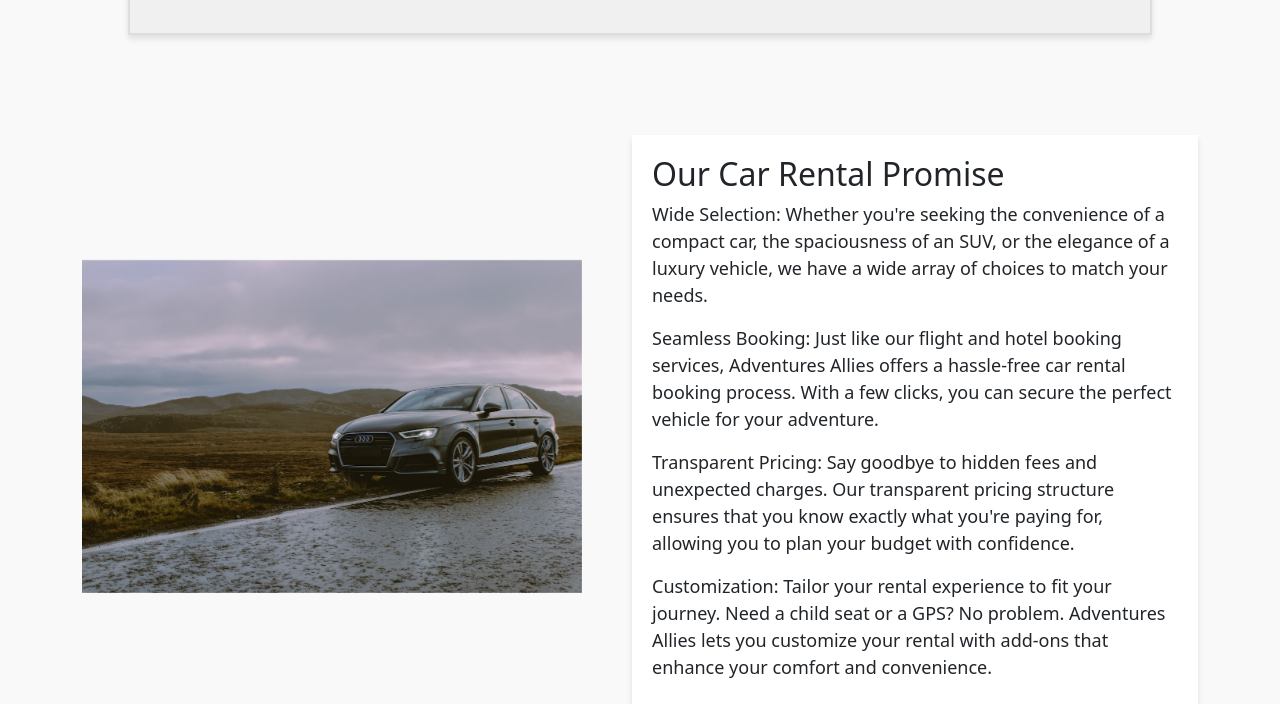
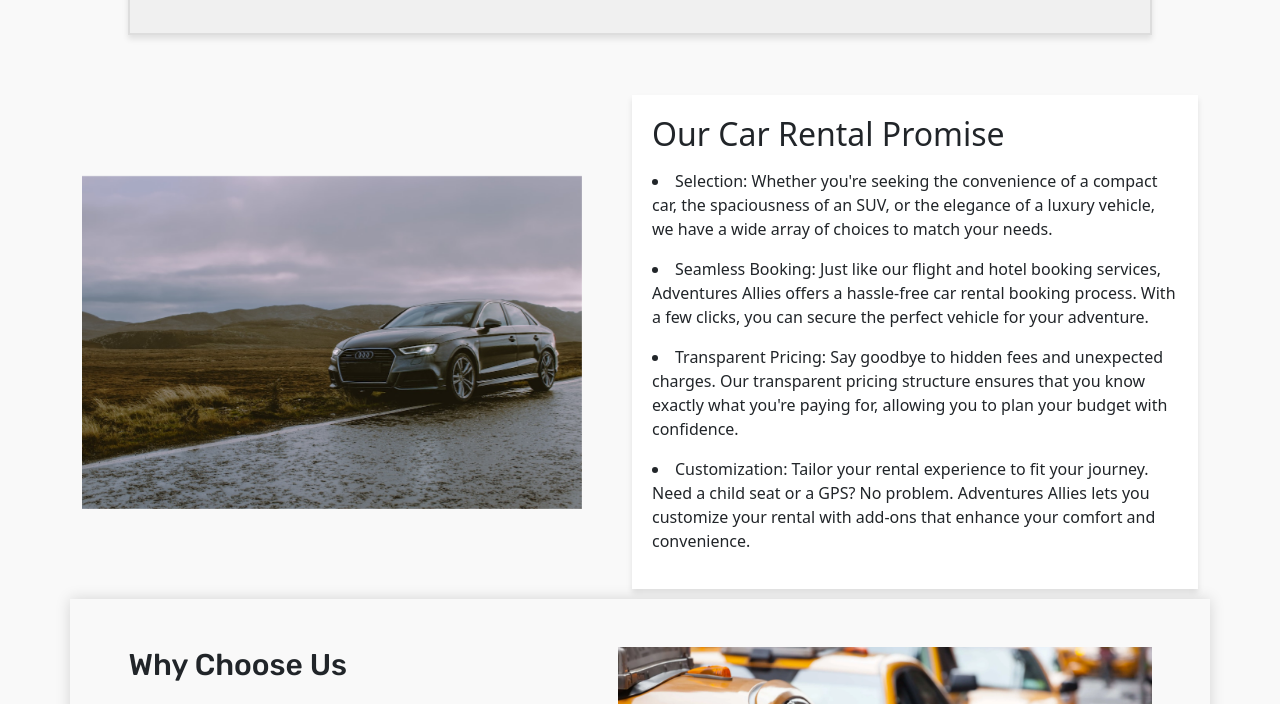
Before and after one commit to manjinderkaur8/Adventurenew, a plain HTML site: page cars.html in a window 1280 px wide. Shown: the part 1146-1850 px from the top of the page. Drawn offline with nearby package versions, Linux system fonts and the light colour scheme; a web font is replaced by a local one.

Commit message:
cars done

```diff
--- a/cars.html
+++ b/cars.html
@@ -195,17 +195,17 @@
       <img src=".\images\car.webp.jpg" alt="Car" class="car-image">
       <div class="text-box">
           <h2>Our Car Rental Promise</h2>
-          <p>Wide Selection: Whether you're seeking the convenience of a compact car, the spaciousness of an SUV,
-              or the elegance of a luxury vehicle, we have a wide array of choices to match your needs.</p>
-          <p>Seamless Booking: Just like our flight and hotel booking services, Adventures Allies offers a
+          <p><li> Selection: Whether you're seeking the convenience of a compact car, the spaciousness of an SUV,
+              or the elegance of a luxury vehicle, we have a wide array of choices to match your needs.</li></p>
+          <p><li>Seamless Booking: Just like our flight and hotel booking services, Adventures Allies offers a
               hassle-free car rental booking process. With a few clicks, you can secure the perfect vehicle for
-              your adventure.</p>
-          <p>Transparent Pricing: Say goodbye to hidden fees and unexpected charges. Our transparent pricing
+              your adventure.</li></p>
+          <p><li>Transparent Pricing: Say goodbye to hidden fees and unexpected charges. Our transparent pricing
               structure ensures that you know exactly what you're paying for, allowing you to plan your budget
-              with confidence.</p>
-          <p>Customization: Tailor your rental experience to fit your journey. Need a child seat or a GPS? No
+              with confidence.</li></p>
+          <p><li>Customization: Tailor your rental experience to fit your journey. Need a child seat or a GPS? No
               problem. Adventures Allies lets you customize your rental with add-ons that enhance your comfort
-              and convenience.</p>
+              and convenience.</li></p>
       </div>
   </div>
 </div>
--- a/css/style.css
+++ b/css/style.css
@@ -958,7 +958,7 @@ body {
 .container {
   max-width: 1200px;
   margin: 0 auto;
-  padding: 50px;
+  padding: 10px;
   box-sizing: border-box;
 }
 
```
